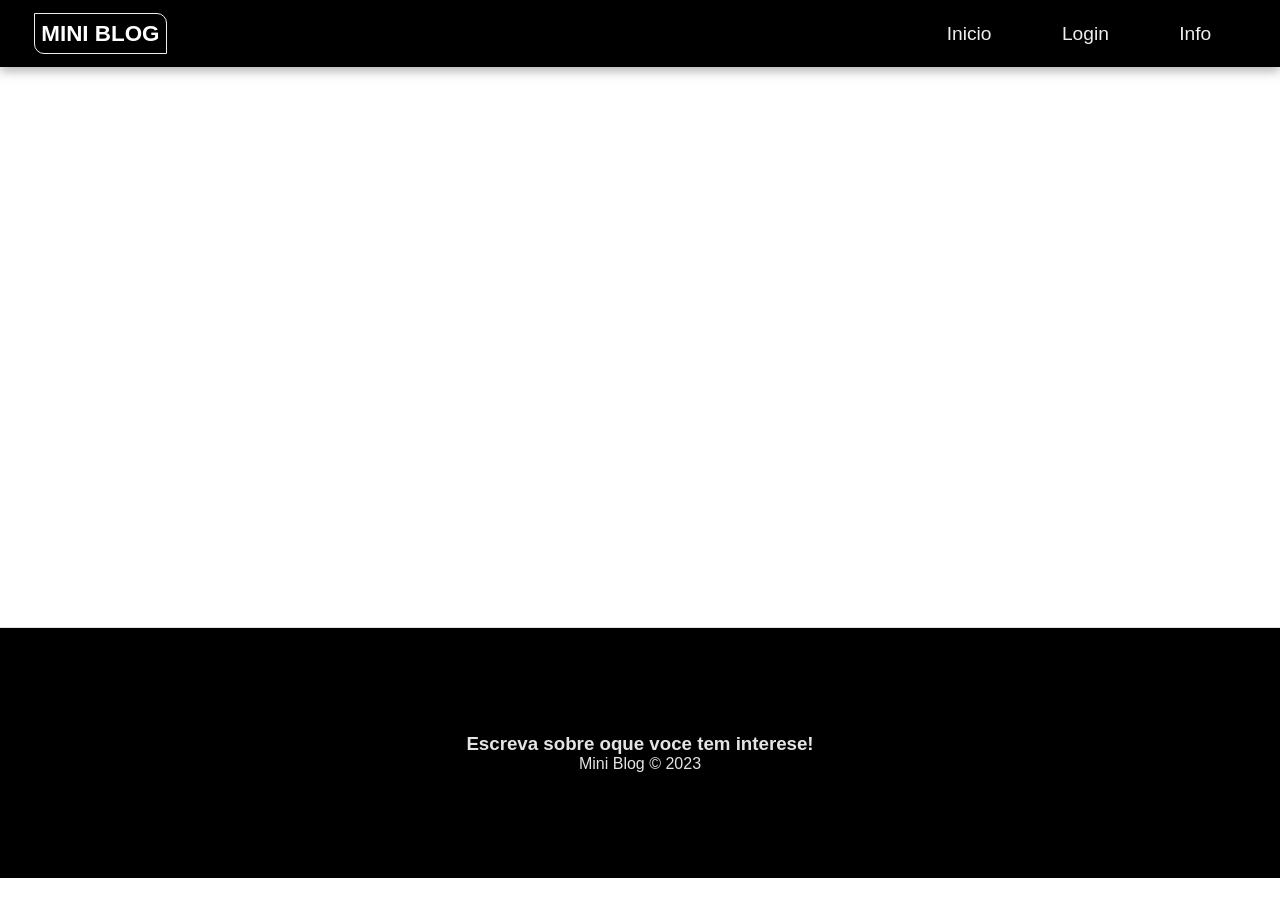
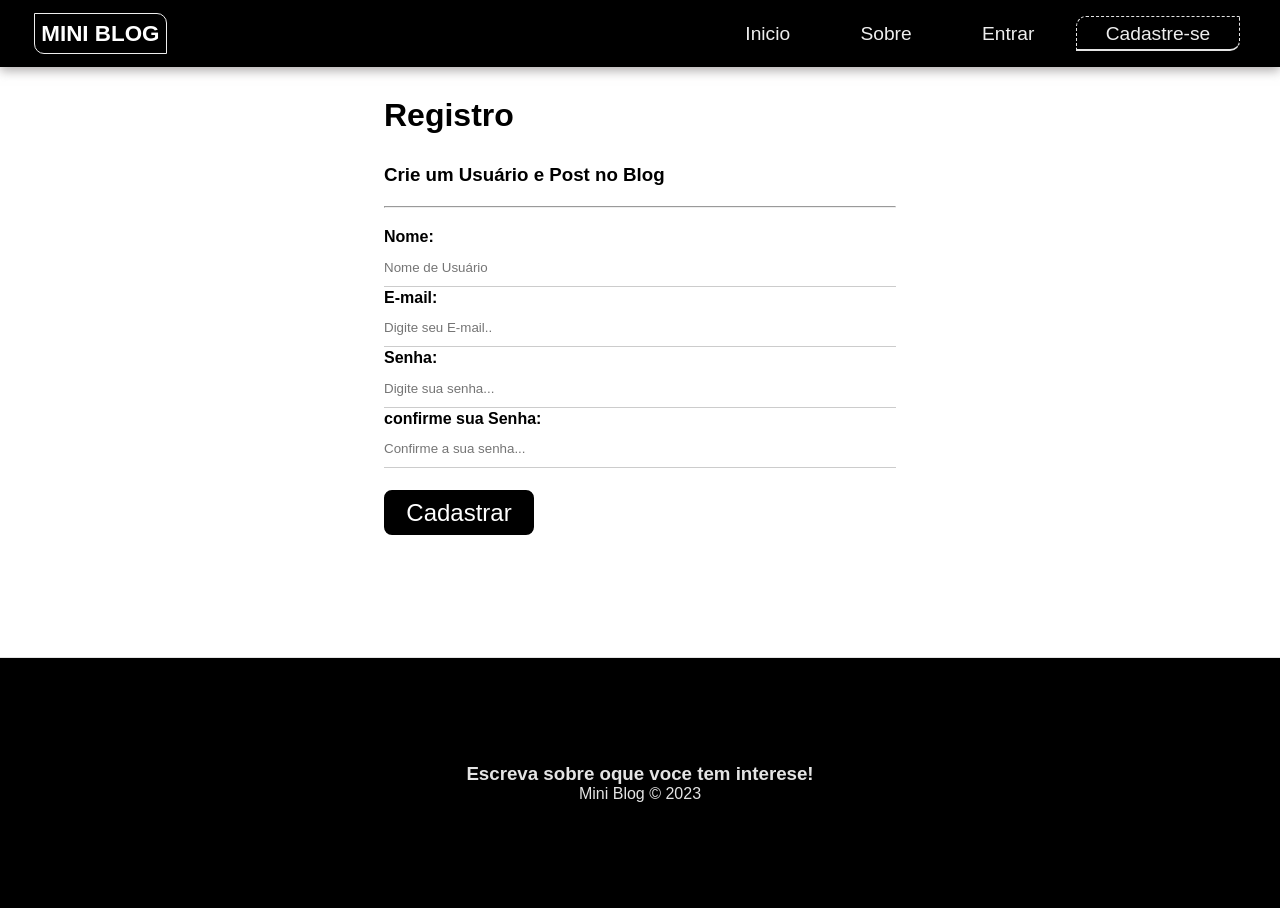
Before and after one commit to Luk3rF7/React_especializacao, a React (Create React App) app in the folder 10_mini_blog/mini_blog/: page /Register in a window 1280 px wide. Before the commit the page ends 878 px from the top, so only its background shows below. Built offline with nearby package versions, Linux system fonts and the light colour scheme.

Commit message:
formulario e authenticacao

```diff
--- a/10_mini_blog/mini_blog/src/App.js
+++ b/10_mini_blog/mini_blog/src/App.js
@@ -6,6 +6,8 @@ import Navbar from './components/navbar/Navbar';
 import Home from './pages/Home/Home';
 import About from './pages/About/About';
 import Footer from './components/footer/Footer';
+import Register from './pages/Register/Register';
+import Login from './pages/Login/Login';
 
 
 
@@ -19,6 +21,8 @@ function App() {
      <Routes>
       <Route path={"/Home"} element={<Home />} />
       <Route path={"/About"} element={<About />} />
+      <Route path={"/Register"} element={<Register />} />
+      <Route path={"/Login"} element={<Login />} />
      </Routes>
       </div>
       <Footer />
--- a/10_mini_blog/mini_blog/src/auth/firebase/config.js
+++ b/10_mini_blog/mini_blog/src/auth/firebase/config.js
@@ -2,12 +2,12 @@
 import { initializeApp } from "firebase/app";
 import {getFirestore } from 'firebase/firestore'
 const firebaseConfig = {
-  apiKey:process.env.REACT_APP_API_KEY,
-  authDomain: process.env.REACT_APP_AUTH_DOMAIN,
-  projectId:  process.env.REACT_APP_PROJECT_ID,
-  storageBucket: process.env.REACT_APP_STORAGE_BUCKET,
-  messagingSenderId:  process.env.REACT_APP_MESSAGING_SENDER_ID,
-  appId:  process.env.REACT_APP_APP_ID
+  apiKey: "AIzaSyDGiNTI5mi3e1aoxAkF247Q2RFnQ4Kfq1g",
+  authDomain: "mini-blog-codar.firebaseapp.com",
+  projectId: "mini-blog-codar",
+  storageBucket: "mini-blog-codar.appspot.com",
+  messagingSenderId: "482415623075",
+  appId: "1:482415623075:web:0ac007c472589f65d6f816"
 };
 
 // Initialize Firebase
--- a/10_mini_blog/mini_blog/src/components/navbar/Navbar.jsx
+++ b/10_mini_blog/mini_blog/src/components/navbar/Navbar.jsx
@@ -12,11 +12,16 @@ export default function Navbar() {
           <NavLink to={"/Home"} className={({isActive})=>(isActive ? style.active : "")} > Inicio </NavLink>
         </li>
         <li>
-          <NavLink to={"/Login"} className={({isActive})=>(isActive ? style.active : "")} > Login </NavLink>
+          <NavLink to={"/About"} className={({isActive})=>(isActive ? style.active : "")} > Sobre </NavLink>
         </li>
         <li>
-          <NavLink to={"/Info"} className={({isActive})=>(isActive ? style.active : "")} > Info </NavLink>
+          <NavLink to={"/Login"} className={({isActive})=>(isActive ? style.active : "")} > Entrar </NavLink>
         </li>
+
+        <li>
+          <NavLink to={"/Register"} className={({isActive})=>(isActive ? style.active : "")} > Cadastre-se </NavLink>
+        </li>
+
       </ul>
     </nav>
   );
--- /dev/null
+++ b/10_mini_blog/mini_blog/src/hook/useAuthentication.js
@@ -0,0 +1,64 @@
+import {
+  getAuth,
+  createUserWithEmailAndPassword,
+  signInWithEmailAndPassword,
+  updateProfile,
+  signOut
+} from 'firebase/auth'
+/* db config */
+import { db } from '../auth/firebase/config'
+/*  utilização dos hooks */
+import {useState,useEffect}  from 'react';
+
+export const useAuthentication = () => {
+  // instancia e useState
+  const [error,setError] = useState(null)
+  const [loading,setLoading] = useState(null)
+
+  //clean up
+  //deal with memory leak
+  const [cancelled,setCancelled] = useState(false)
+  // * auth
+  const auth = getAuth()
+
+  // * função que vai checar fazer cleanUp:
+  function checkIfIsCancelled() {
+    if(cancelled){
+      return;
+    }
+  }
+
+  // * funcao de criar usuario:
+   const createUser = async(data) => {
+    //entra cleanUp :
+    checkIfIsCancelled()
+    // status login :
+    setLoading(true)
+    try{
+        const { user} = await createUserWithEmailAndPassword(
+          auth,
+          data.email,
+          data.password
+        )
+        await updateProfile(user,{
+          displayName:data.displayName
+        })
+        return user
+    }catch(error){
+      console.log(error.message)
+      console.log(typeof error.message)
+    }
+    setLoading(false)
+  }
+
+
+  useEffect(() => {
+    return () => setCancelled(true)
+  },[])
+  return {
+    auth,
+    createUser,
+    error,
+    loading
+  }
+}
--- a/10_mini_blog/mini_blog/src/pages/Login/Login.jsx
+++ b/10_mini_blog/mini_blog/src/pages/Login/Login.jsx
@@ -1,5 +1,22 @@
+import style from './Login.module.css'
 export default function Login() {
   return (
-    <div>Login</div>
+    <div className={style.container_login}>
+      <h1>Login</h1>
+      <form className={style.form}>
+        <label>
+          <span>E-mail:</span>
+          <input type="email" />
+        </label>
+        <label>
+          <span>Senha:</span>
+          <input type="password" />
+        </label>
+          Esqueceu a senha?
+        <label>
+        <button>Login</button>
+        </label>
+      </form>
+    </div>
   )
 }
--- a/10_mini_blog/mini_blog/src/pages/Login/Login.module.css
+++ b/10_mini_blog/mini_blog/src/pages/Login/Login.module.css
@@ -0,0 +1,15 @@
+.container_login {
+  width: 280px;
+  height: 50vh;
+  margin:10px auto;
+  display: flex;
+  align-items: center;
+  text-align: center;
+  flex-direction: column;
+  border:1px solid #dddd;
+  border-radius: 0 25px 0px 0px;
+  box-shadow: 0 20px 30px 0 #a4a4a4dd;
+}
+.container_login h1 {
+  margin-bottom: 10px;;
+}
--- /dev/null
+++ b/10_mini_blog/mini_blog/src/pages/Register/Register.jsx
@@ -0,0 +1,103 @@
+import { useAuthentication } from '../../hook/useAuthentication'
+import style from './Register.module.css'
+import {useState,useEffect} from 'react'
+export default function Register() {
+  console.log(useEffect)
+  /*
+  * inicio:
+   */
+  // * useState / instancia Local
+  const [displayName,setDisplayName] = useState('')
+  const [email,setEmail] = useState('')
+  const [password,setPassword] = useState('')
+  const [confirmPassword,setConfirmPassword] = useState('')
+  const [error,setError] = useState(null)
+  // * instanciando hook personalizado :
+  const { createUser, error: authError, loading} = useAuthentication();
+  console.log(error,setError)
+    // * Enviar dados:
+    const handleSubmit = async (e) => {
+      // * prende submit
+      e.preventDefault()
+      // zera erro
+      setError('')
+
+      // Validação:
+      const user = {
+        displayName,email,password
+      }
+      if(password !== confirmPassword){
+        setError("As senhas precisa ser iguais!")
+        return
+      }
+      //  pegando resposta:
+      const res = await createUser(user)
+
+      //confirma se usuario foi criado
+      console.log(user)
+    }
+  /*
+  *Fim
+  */
+  return (
+    /* Cadastro - formulario */
+    <div className={style.container_register}>
+     <h1>Registro</h1>
+     <h3>Crie um Usuário e Post no Blog</h3>
+     <hr/>
+    <form  onSubmit={handleSubmit} className={style.form}>
+      <label>
+        <span>
+          Nome:
+          </span>
+          <input
+          type="text"
+          name="displayName"
+          required
+          placeholder='Nome de Usuário'
+          value={displayName}
+          onChange={(e) => setDisplayName(e.target.value)} />
+      </label>
+      <label>
+        <span>
+          E-mail:
+          </span>
+          <input
+          type="email"
+          required
+          placeholder='Digite seu E-mail..'
+          value={email}
+          onChange={(e) => setEmail(e.target.value)}/>
+      </label>
+      <label>
+        <span>
+          Senha:
+          </span>
+          <input
+          type="password"
+          name="password"
+          required
+          placeholder='Digite sua senha...'
+          value={password}
+          onChange={(e) => setPassword(e.target.value)}
+          />
+          {error && <p className="error">{error}</p>}
+      </label>
+      <label>
+        <span>
+         confirme sua Senha:
+         </span>
+          <input
+          type="password"
+          name="ComfirmPassword"
+          required
+          placeholder='Confirme a sua senha...'
+          value={confirmPassword}
+          onChange={(e) => setConfirmPassword(e.target.value)}/>
+          {error && <p className="error">{error}</p>}
+      </label>
+      <button className={style.btn}>Cadastrar</button>
+    </form>
+    </div>
+  )
+}
--- /dev/null
+++ b/10_mini_blog/mini_blog/src/pages/Register/Register.module.css
@@ -0,0 +1,35 @@
+.container_register{
+  width: 40%;
+  margin:10px auto;
+  padding:10
+}
+.container_register h1{
+  margin:30px auto;
+}
+.container_register hr{
+  margin: 20px auto;
+  background:#000;
+}
+.register{
+  text-align:center;
+  margin-top:25px;
+}
+.register p{
+  color:#aaa;
+}
+.btn{
+  background: #000;
+  color:#fff;
+  font-size: 1.5em;
+  border:2px solid #000;
+  border-radius: 8px;
+  width: 150px;
+  height: 45px;
+  margin: 20px auto;
+  cursor:pointer;
+}
+.btn:active{
+  background-color: #dddd;
+  color:#000;
+  border:1px solid #000;
+}
--- a/10_mini_blog/mini_blog/src/styleGlobal/index.css
+++ b/10_mini_blog/mini_blog/src/styleGlobal/index.css
@@ -11,6 +11,7 @@ body{
 input:placeholder,
 textarea:placeholder {
   font-family: "lunasima",sans-serif;
+  color:#CCC;
 }
 
 input:focus,
@@ -27,3 +28,53 @@ font-size: 1em;
 cursor:pointer;
 font-family: "lunasima",sans-serif;
 }
+label{
+  display:flex;
+  flex-direction: column;
+  margin-bottom: 2px;
+}
+label span{
+  margin-bottom: .2em;
+  font-weight: bold;
+  text-align: left;
+}
+input,textarea {
+  box-sizing: border-box;
+  border:none;
+  border-bottom: 1px solid #CCC;
+  padding:.8em 0;
+  background-color: transparent;
+}
+.btn.btn-dark{
+background-color:#000;
+border-radius: 0;
+}
+
+.btn.btn-outline {
+  background-color:transparent;
+  border-radius: 0;
+  color:#000;
+  border:1px solid #000;
+  padding:7px 30px;
+}
+.btn.btn-outline:hover {
+background-color: #000;
+}
+
+.btn.btn-danger:hover{
+  background-color: #DC3545;
+}
+.button[disabled]{
+  background-color: #aaa;
+}
+.error{
+  margin-top: 5px;
+  font-size: 1em;
+  text-align: center;
+  color:#721c24;
+  background-color:#f8d7da;
+  border:1px solid #f37985;
+  padding:5px;
+  border-radius:5px;
+
+}
```
Also changed, not shown: 10_mini_blog/mini_blog/src/pages/Cadastro/Cadastro.jsx (deleted, +0 -8 lines), 10_mini_blog/mini_blog/src/pages/Cadastro/Cadastro.module.css (deleted), 1 other file (tests, documents, lock files or other folders).
